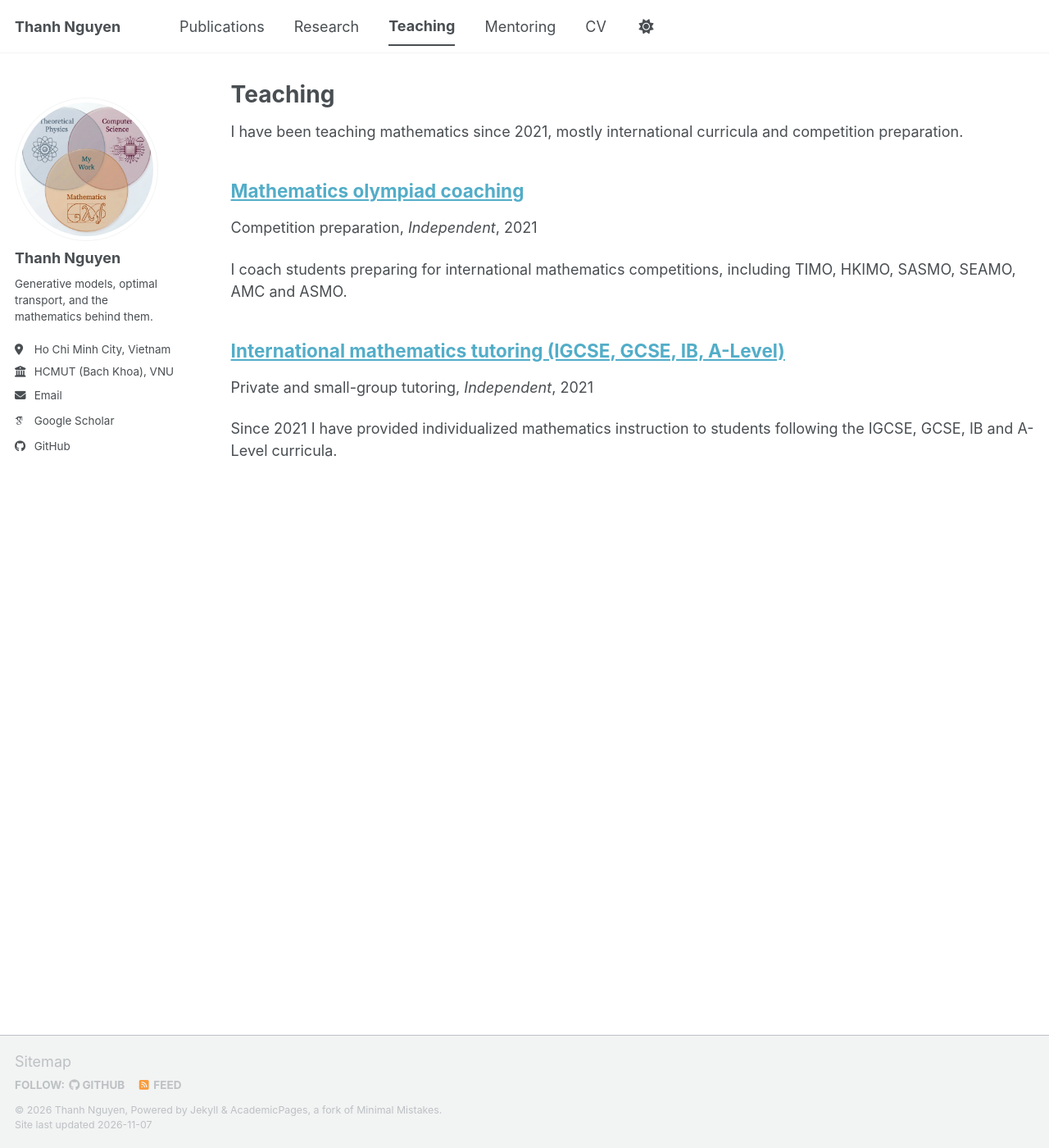
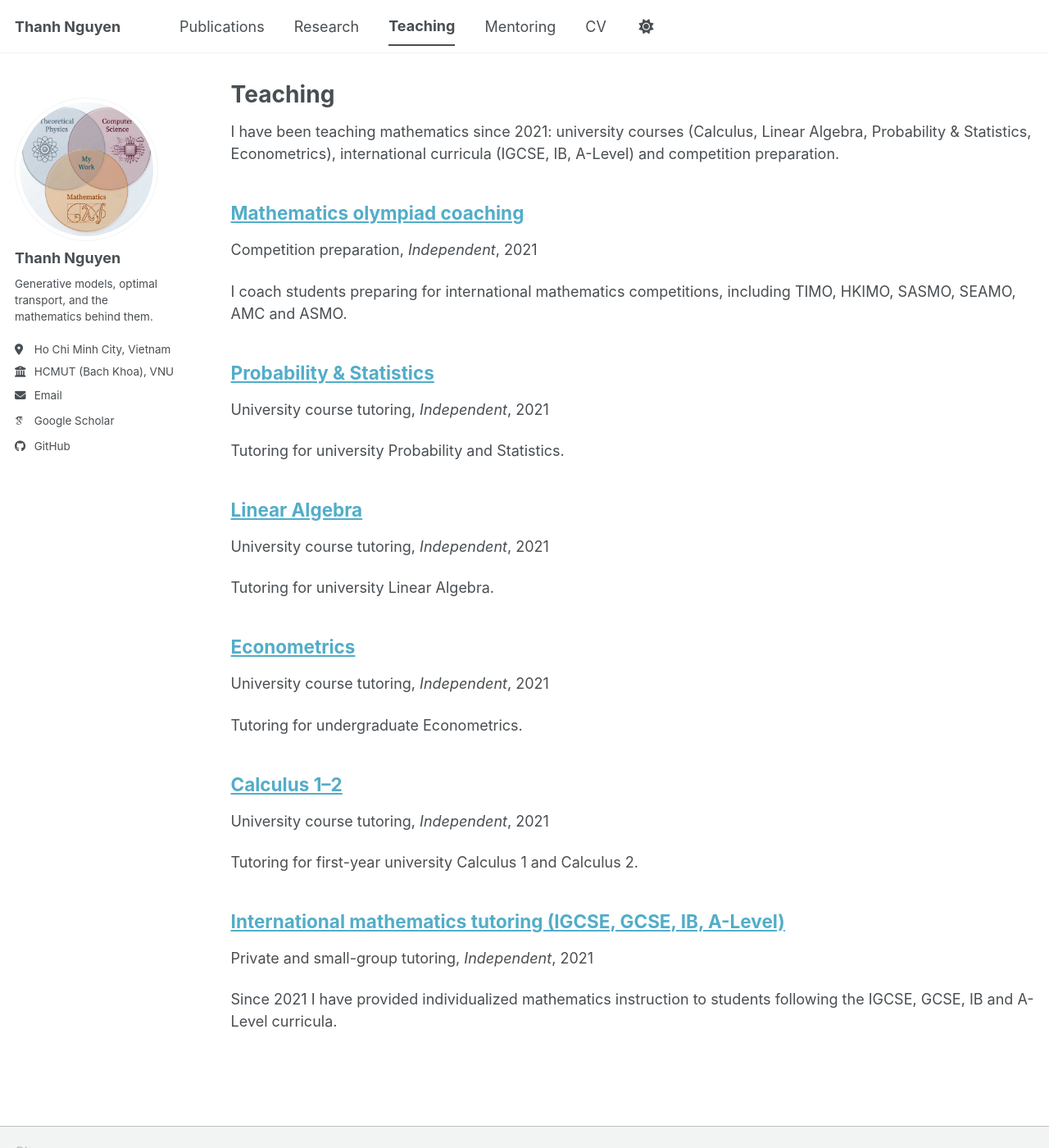
Before and after one commit to nqthanh2101hcmut/nqthanh2101hcmut.github.io, a Jekyll site: the page built from _pages/teaching.html, in a window 1280 px wide and 1400 px high. Shown: the whole window at 82% size. Built offline with Jekyll 4.4.1, drawn with Linux system fonts in a browser that asks for light colours; some web fonts are replaced; a script bundle is joined from its source files by our own code; library files that are not in the unit come from our copies.

Commit message:
Add university course tutoring to Teaching
- New entries: Calculus 1-2, Linear Algebra, Probability & Statistics,
  Econometrics
- Update Teaching intro and cv.json

Co-Authored-By: Claude Opus 5.5 <noreply@anthropic.com>

```diff
--- a/_data/cv.json
+++ b/_data/cv.json
@@ -271,6 +271,34 @@
       "date": "2021-06-01",
       "role": "Coach",
       "description": "Preparation for TIMO, HKIMO, SASMO, SEAMO, AMC and ASMO."
+    },
+    {
+      "course": "Calculus 1–2",
+      "institution": "Independent",
+      "date": "2021-01-01",
+      "role": "Tutor (university course)",
+      "description": "Limits, differentiation, integration, series and multivariable calculus."
+    },
+    {
+      "course": "Linear Algebra",
+      "institution": "Independent",
+      "date": "2021-01-01",
+      "role": "Tutor (university course)",
+      "description": "Linear systems, vector spaces, linear maps, eigenvalues and orthogonality."
+    },
+    {
+      "course": "Probability & Statistics",
+      "institution": "Independent",
+      "date": "2021-01-01",
+      "role": "Tutor (university course)",
+      "description": "Probability, random variables, estimation, hypothesis testing and regression."
+    },
+    {
+      "course": "Econometrics",
+      "institution": "Independent",
+      "date": "2021-01-01",
+      "role": "Tutor (university course)",
+      "description": "Linear regression, OLS inference, heteroskedasticity, autocorrelation and time series."
     }
   ],
   "portfolio": [
--- a/_pages/teaching.html
+++ b/_pages/teaching.html
@@ -7,8 +7,9 @@ author_profile: true
 
 {% include base_path %}
 
-<p>I have been teaching mathematics since 2021, mostly international curricula
-and competition preparation.</p>
+<p>I have been teaching mathematics since 2021: university courses (Calculus,
+Linear Algebra, Probability &amp; Statistics, Econometrics), international
+curricula (IGCSE, IB, A-Level) and competition preparation.</p>
 
 {% for post in site.teaching reversed %}
   {% include archive-single.html %}
--- /dev/null
+++ b/_teaching/2021-university-calculus.md
@@ -0,0 +1,15 @@
+---
+title: "Calculus 1–2"
+collection: teaching
+type: "University course tutoring"
+permalink: /teaching/2021-university-calculus
+venue: "Independent"
+date: 2021-01-01
+location: "Ho Chi Minh City, Vietnam (and online)"
+---
+
+Tutoring for first-year university Calculus 1 and Calculus 2.
+
+Topics include limits and continuity, differentiation and its applications,
+integration techniques, sequences and series, and functions of several
+variables: partial derivatives, multiple integrals and optimization.
--- /dev/null
+++ b/_teaching/2021-university-econometrics.md
@@ -0,0 +1,15 @@
+---
+title: "Econometrics"
+collection: teaching
+type: "University course tutoring"
+permalink: /teaching/2021-university-econometrics
+venue: "Independent"
+date: 2021-01-01
+location: "Ho Chi Minh City, Vietnam (and online)"
+---
+
+Tutoring for undergraduate Econometrics.
+
+Topics include simple and multiple linear regression, OLS assumptions and
+inference, multicollinearity, heteroskedasticity and autocorrelation, dummy
+variables, and an introduction to time-series models.
--- /dev/null
+++ b/_teaching/2021-university-linear-algebra.md
@@ -0,0 +1,15 @@
+---
+title: "Linear Algebra"
+collection: teaching
+type: "University course tutoring"
+permalink: /teaching/2021-university-linear-algebra
+venue: "Independent"
+date: 2021-01-01
+location: "Ho Chi Minh City, Vietnam (and online)"
+---
+
+Tutoring for university Linear Algebra.
+
+Topics include systems of linear equations, matrices and determinants, vector
+spaces and linear maps, eigenvalues and diagonalization, inner products and
+orthogonality, and quadratic forms.
--- /dev/null
+++ b/_teaching/2021-university-probability-statistics.md
@@ -0,0 +1,16 @@
+---
+title: "Probability & Statistics"
+collection: teaching
+type: "University course tutoring"
+permalink: /teaching/2021-university-probability-statistics
+venue: "Independent"
+date: 2021-01-01
+location: "Ho Chi Minh City, Vietnam (and online)"
+---
+
+Tutoring for university Probability and Statistics.
+
+Topics include probability spaces and conditional probability, random
+variables and common distributions, expectation and variance, limit theorems,
+point and interval estimation, hypothesis testing, and simple linear
+regression.
```
